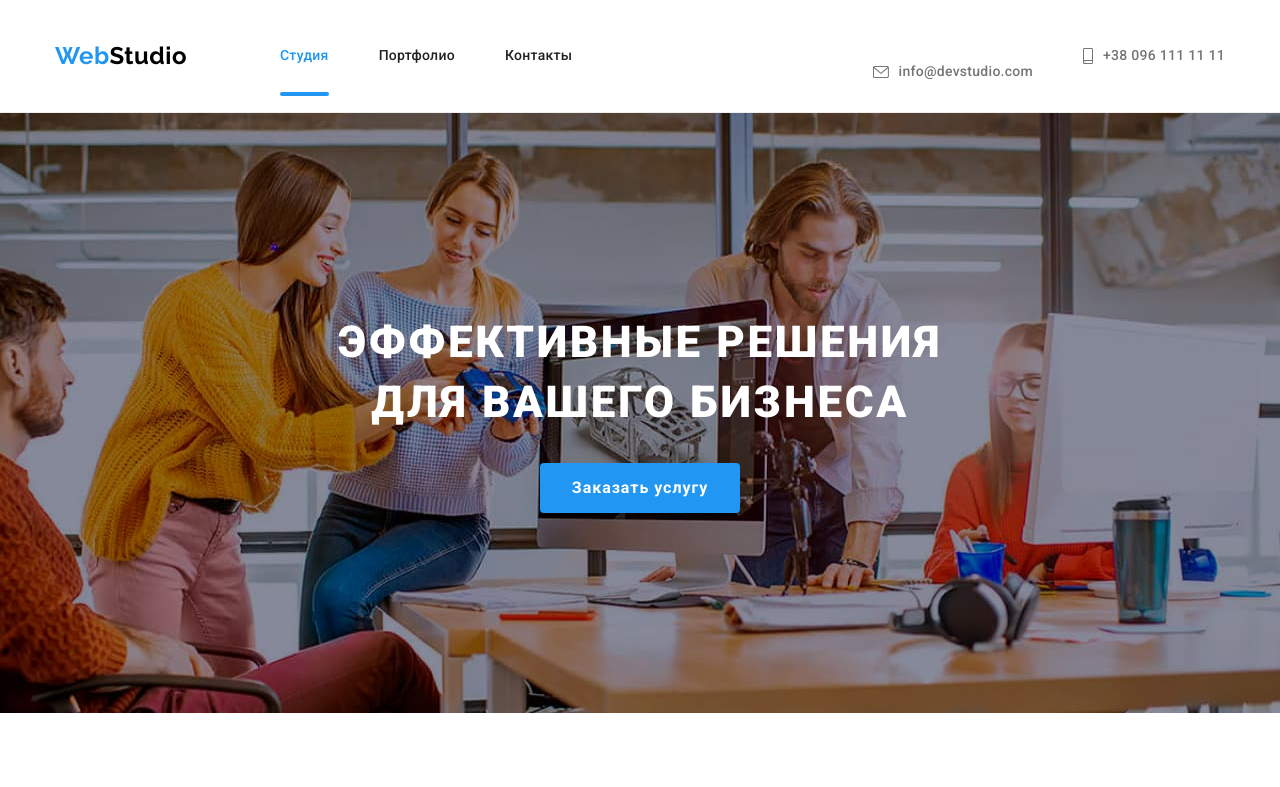
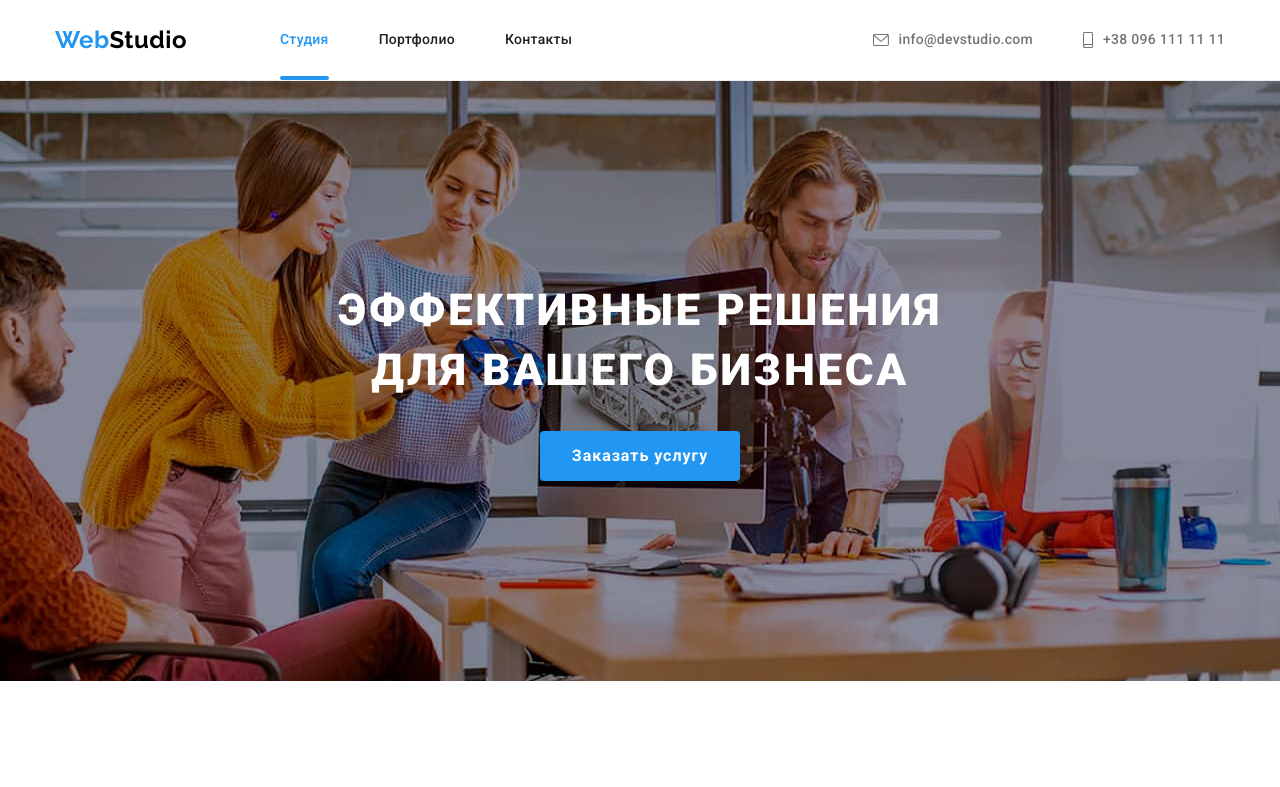
Before and after one commit to NataliiaKulchytska/goit-markup-hw-08, a plain HTML site: page index.html in a window 1280 px wide. Shown: the top 787 px of the page. Drawn offline with nearby package versions, Linux system fonts and the light colour scheme.

Commit message:
Выполнена разметка адаптив

```diff
--- a/sass/components/_contact.scss
+++ b/sass/components/_contact.scss
@@ -15,13 +15,16 @@
         justify-content: center;
     }
     @media screen and (min-width: 1200px) {
-         display: flex;
+        display: flex;
+        justify-content: center;
+        align-items: center;
+
     }
 }
 .contact__item {
     position: relative;
     margin-left: 0;
-&:not(:last-child) {
+  &:not(:last-child) {
          margin-top: 32px;
         }
 @media screen and (min-width: 768px) {
@@ -38,6 +41,7 @@
     &:not(:last-child) {
             margin-right: 50px;
             margin-bottom: 0;
+            margin-top: 0;
         }
     }
 
@@ -58,14 +62,14 @@
     &:focus {
         color: $blue-color;
     }
-    @media screen and (min-width: 768px) {
+@media screen and (min-width: 768px) {
             display: flex;
             align-items: center;
             font-size: 14px;
             line-height: 1.14;
         }
 
-    @media screen and (min-width: 1200px) {
+@media screen and (min-width: 1200px) {
             padding-top: 32px;
             padding-bottom: 32px;
         }
@@ -93,7 +97,7 @@
     }
    &--tel {
        color: rgba(33, 150, 243, 1);
-    @media screen and (min-width: 768px){
+   @media screen and (min-width: 768px){
         color: $base-text-color;
     }
    }
--- a/sass/components/_container.scss
+++ b/sass/components/_container.scss
@@ -5,10 +5,7 @@
     padding-right: 15px;
     max-width: 480px;
 
-    // &--position {
-    //         display: flex;
 
-    //     }
     @media (min-width: 768px) {
         max-width: 768px;
     }
--- a/sass/components/_menu.scss
+++ b/sass/components/_menu.scss
@@ -5,7 +5,8 @@
         display: flex;
         align-items: center;
         justify-content: space-between;
-
+        overflow-y: scroll;
+        overflow-x: hidden;
     }
 
 }
@@ -85,6 +86,9 @@
 
 &.is-open {
     z-index: 30;
+    position: fixed;
+    top: 10px;
+    right: 15px;
     }
 &.is-open .menu__icon-open {
     display: none;
@@ -92,6 +96,7 @@
 
 &.is-open .menu__icon-close {
      display: block;
+
          }
 
 & .menu__icon-close {
```
Also changed, not shown: css/main.css, css/main.min.css, 2 other files.
